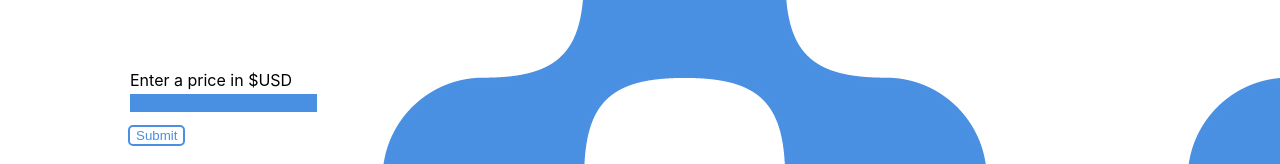
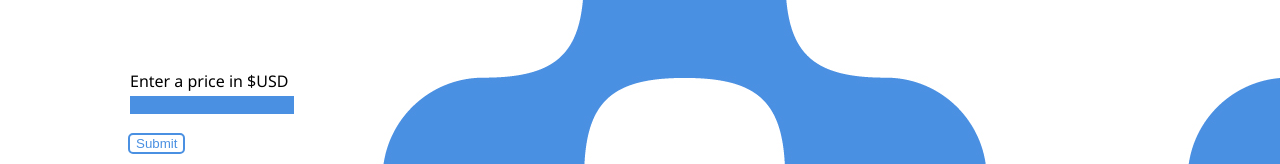
Before and after one commit to FergusLemon/nanoclocks, a React (Create React App) app: page / in a window 1280 px wide. Shown: the part 212-376 px from the top of the page. Built offline with nearby package versions, Linux system fonts and the light colour scheme; no server answers.

Commit message:
Refactor styling - minor positioning.

```diff
--- a/src/button/styles/Button.css
+++ b/src/button/styles/Button.css
@@ -1,6 +1,6 @@
 .button {
   position: absolute;
-  top: 42%;
+  top: 43%;
   left: 10%;
 }
 
--- a/src/clock/styles/clock.css
+++ b/src/clock/styles/clock.css
@@ -7,7 +7,7 @@
   position: absolute;
   height: 60px;
   width: 190px;
-  top: 58%;
+  top: 56%;
   left: 6%;
 }
 
@@ -31,7 +31,7 @@
   position: fixed;
   top: 48%;
   left: 118px;
-  width: 165px;
+  width: 190px;
   font-family: 'Noto Sans', sans-serif;
   font-size: 14px;
   margin: 2px;
--- a/src/priceInput/styles/PriceInput.css
+++ b/src/priceInput/styles/PriceInput.css
@@ -15,12 +15,14 @@ input[type=number]::-webkit-outer-spin-button {
 input, label {
   display: block;
   margin: 2px;
+  font-family: 'Noto Sans', sans-serif;
 }
 
 input {
   background-color: #4a90e2;
   color: #ffffff;
   border: 1px #4a90e2;
+  height: 16px;
   font-size: 14px;
   font-weight: 500;
   padding-left: 4px;
```
